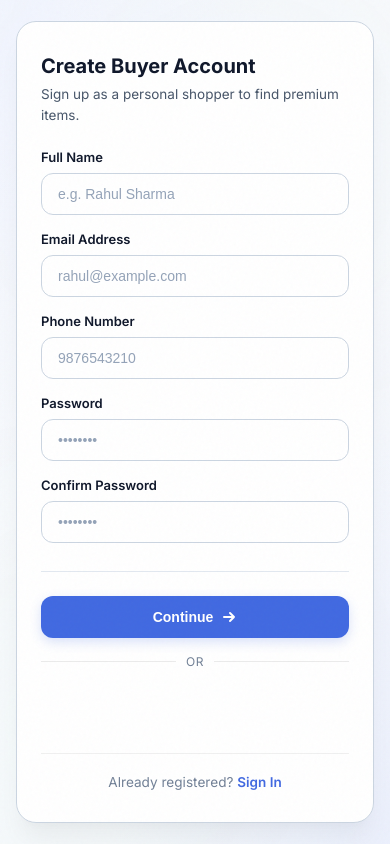
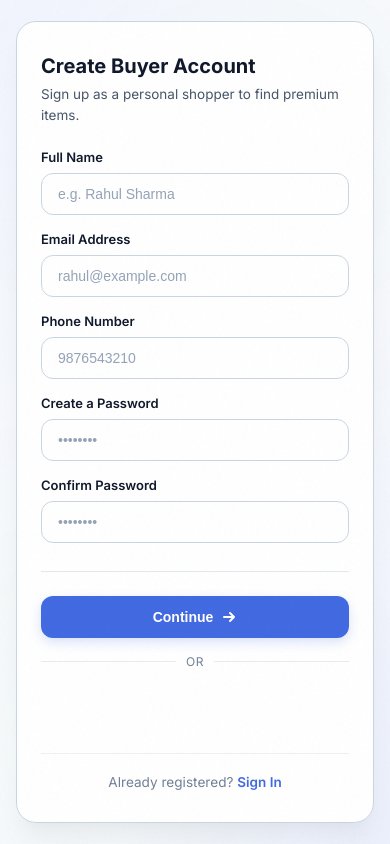
Before and after one commit to Mesolanki/Website---Emahu, a Next.js app in the folder frontend-web/: page /buyer/register in a window 390 px wide. Built offline with nearby package versions, Linux system fonts and the light colour scheme; no server answers.

Commit message:
feat: add buyer registration page with multi-step flow and phone OTP verification, plus placeholder pages for delivery and seller registration.

```diff
--- a/frontend-web/src/app/buyer/register/page.jsx
+++ b/frontend-web/src/app/buyer/register/page.jsx
@@ -449,7 +449,7 @@ export default function BuyerRegister() {
                     </div>
 
                     <div className="br-field">
-                      <label className="br-label" htmlFor="password">Password</label>
+                      <label className="br-label" htmlFor="password">Create a Password</label>
                       <input
                         type="password"
                         id="password"
--- a/frontend-web/src/app/delivery/page.jsx
+++ b/frontend-web/src/app/delivery/page.jsx
@@ -1510,7 +1510,7 @@ export default function DeliveryPortal() {
                     )}
 
                     <div className="form-group">
-                      <label className="form-label" htmlFor="password">Password</label>
+                      <label className="form-label" htmlFor="password">Create a Password</label>
                       <input
                         type="password"
                         id="password"
--- a/frontend-web/src/app/seller/register/page.jsx
+++ b/frontend-web/src/app/seller/register/page.jsx
@@ -609,7 +609,7 @@ export default function SellerRegister() {
                 </div>
 
                 <div className="sr-input-group">
-                  <label className="sr-label" htmlFor="password">Create Password</label>
+                  <label className="sr-label" htmlFor="password">Create a Password</label>
                   <input
                     type="password"
                     id="password"
```
